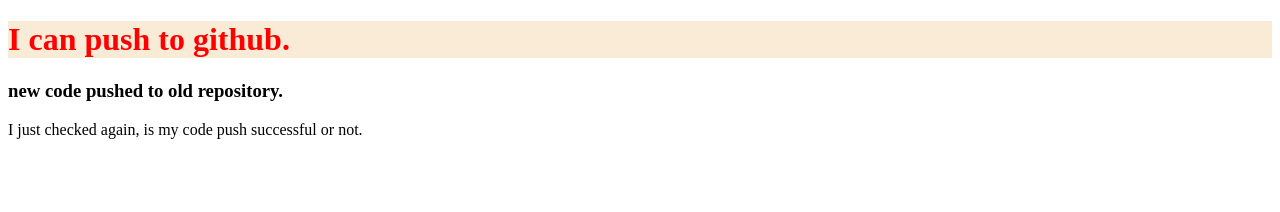
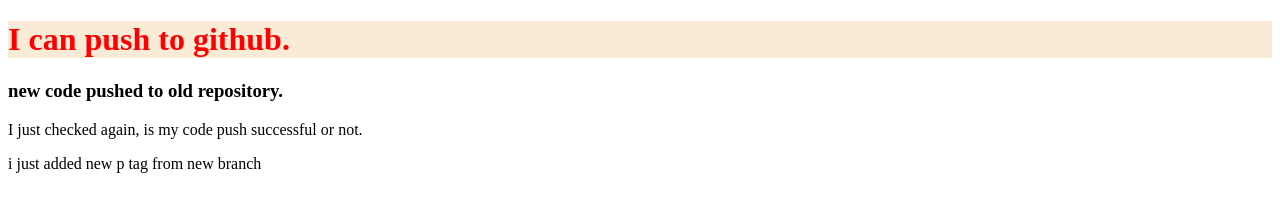
Before and after one commit to mohammad-sumon/my-first-repo, a plain HTML site: page index.html in a window 1280 px wide. Drawn offline with Linux system fonts and the light colour scheme.

Commit message:
new branch added

```diff
--- a/index.html
+++ b/index.html
@@ -11,6 +11,6 @@
     <h1>I can push to github.</h1>
     <h3>new code pushed to old repository.</h3>
     <p>I just checked again, is my code push successful or not.</p>
-
+    <p>i just added new p tag from new branch</p>
 </body>
 </html>
```
